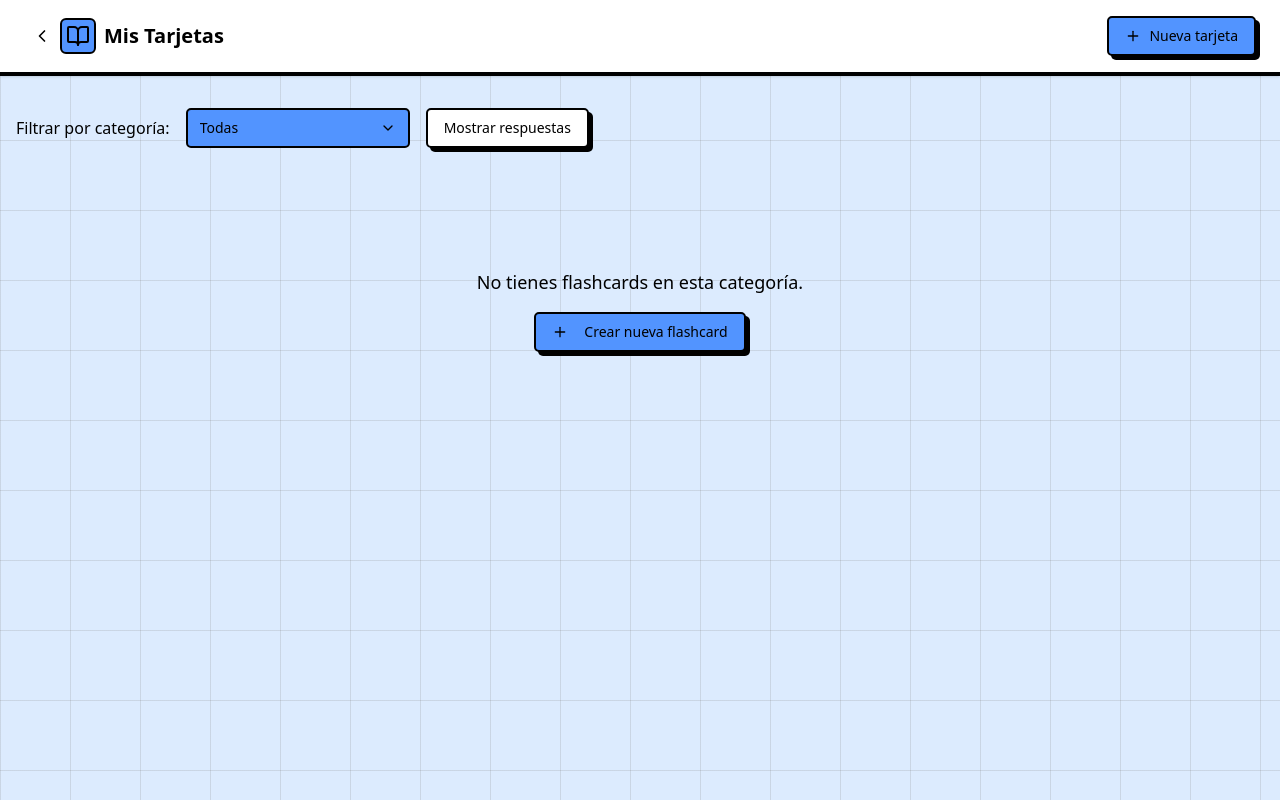
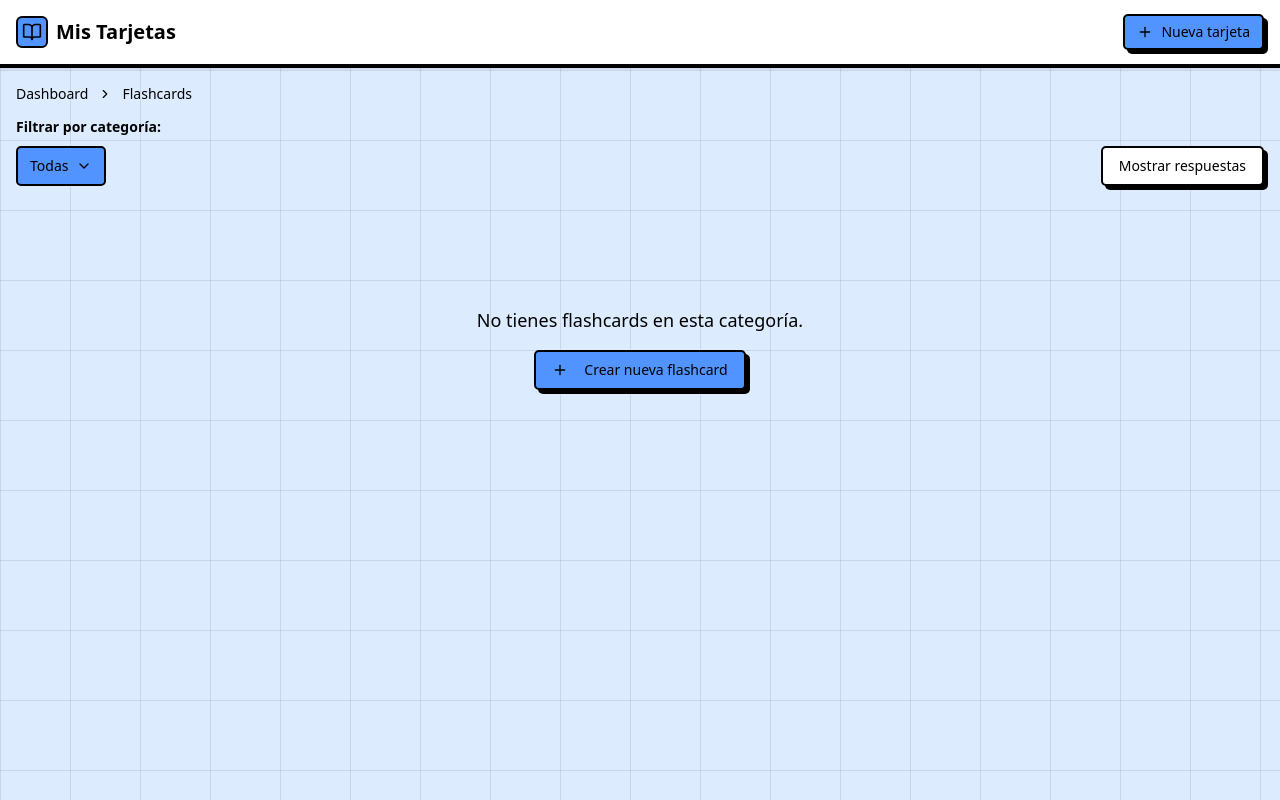
Before and after one commit to Garcia0404/StudIA, a Next.js app: page /flashcards in a window 1280 px wide. Built offline with nearby package versions, Linux system fonts and the light colour scheme.

Commit message:
improved UI and styles on flashcard page

```diff
--- a/src/app/dashboard/components/DashboardHeader.tsx
+++ b/src/app/dashboard/components/DashboardHeader.tsx
@@ -19,7 +19,7 @@ interface DashboardHeaderProps {
 
 export const DashboardHeader: React.FC<DashboardHeaderProps> = ({ user }) => (
   <header className="sticky top-0 z-50 bg-white border-b-4">
-    <div className="container mx-auto px-6 py-4">
+    <div className="container mx-auto px-4 py-4">
       <nav className="flex items-center justify-between">
         <Logo />
         <div className="flex items-center space-x-4">
--- a/src/app/flashcards/components/FlashcardFilters.tsx
+++ b/src/app/flashcards/components/FlashcardFilters.tsx
@@ -1,4 +1,5 @@
 import { Button } from "@/components/ui/button";
+import { Label } from "@/components/ui/label";
 import {
   Select,
   SelectContent,
@@ -23,10 +24,11 @@ export function FlashcardFilters({
   handleShowAnswers,
 }: FlashcardFiltersProps) {
   return (
-    <div className="container mx-auto px-4 mt-8 flex flex-col sm:flex-row items-center gap-4">
-      <span className="font-medium">Filtrar por categoría:</span>
+    <div className="container mx-auto px-4 mt-4 flex flex-wrap items-end gap-4 justify-between">
+      <div className="flex flex-col gap-3">
+        <Label>Filtrar por categoría:</Label>
         <Select value={selectedCategory} onValueChange={setSelectedCategory}>
-        <SelectTrigger className="w-56">
+          <SelectTrigger className="w-max">
             <SelectValue />
           </SelectTrigger>
           <SelectContent>
@@ -37,8 +39,9 @@ export function FlashcardFilters({
             ))}
           </SelectContent>
         </Select>
+      </div>
       <Button
-        variant={showAnswers ? "default" : "neutral"}
+        variant={showAnswers ? "noShadow" : "neutral"}
         onClick={handleShowAnswers}
       >
         {showAnswers ? "Ocultar respuestas" : "Mostrar respuestas"}
--- a/src/app/flashcards/components/FlashcardHeader.tsx
+++ b/src/app/flashcards/components/FlashcardHeader.tsx
@@ -1,26 +1,25 @@
 import Link from "next/link";
-import { BookOpen, ChevronLeft, Plus } from "@/lib/icons";
+import { BookOpen, Plus } from "@/lib/icons";
 import { Button } from "@/components/ui/button";
 
 export function FlashcardHeader() {
   return (
     <header className="sticky top-0 z-10 bg-white border-b-4 shadow-sm">
-      <div className="container mx-auto px-6 py-2.5 flex justify-between items-center">
+      <div className="container mx-auto px-4 py-3.5 flex justify-between items-center">
         <Link
           href="/dashboard"
-          className="flex items-center p-2 gap-2 rounded-lg"
+          className="flex items-center gap-2 rounded-lg"
         >
-          <ChevronLeft className="size-5" />
           <div className="flex items-center space-x-2">
             <div className="border-2 bg-main p-1 rounded-md">
-              <BookOpen className="h-6 w-6" />
+              <BookOpen className="size-5" />
             </div>
             <span className="text-xl font-bold">
               <span className="max-sm:hidden">Mis</span> Tarjetas
             </span>
           </div>
         </Link>
-        <Button asChild>
+        <Button asChild size="sm">
           <Link href="/flashcards/create" className="flex gap-2">
             <Plus className="w-4 h-4" />
             <span className="max-sm:hidden">Nueva tarjeta</span>
--- a/src/app/flashcards/page.tsx
+++ b/src/app/flashcards/page.tsx
@@ -8,6 +8,13 @@ import { FlashcardGrid } from "./components/FlashcardGrid";
 import { Button } from "@/components/ui/button";
 import Link from "next/link";
 import { Plus } from "@/lib/icons";
+import {
+  Breadcrumb,
+  BreadcrumbItem,
+  BreadcrumbLink,
+  BreadcrumbList,
+  BreadcrumbSeparator,
+} from "@/components/ui/breadcrumb";
 
 export default function FlashcardsPage() {
   const { cards } = useGlobalStore();
@@ -35,6 +42,20 @@ export default function FlashcardsPage() {
   return (
     <div className="bg-[linear-gradient(to_right,#80808033_1px,transparent_1px),linear-gradient(to_bottom,#80808033_1px,transparent_1px)] bg-[size:70px_70px] min-h-screen">
       <FlashcardHeader />
+      <div className="container mx-auto">
+        <Breadcrumb className="px-4 pt-4">
+          <BreadcrumbList>
+            <BreadcrumbItem>
+              <BreadcrumbLink href="/dashboard">Dashboard</BreadcrumbLink>
+            </BreadcrumbItem>
+            <BreadcrumbSeparator />
+            <BreadcrumbItem>
+              <BreadcrumbLink>Flashcards</BreadcrumbLink>
+            </BreadcrumbItem>
+          </BreadcrumbList>
+        </Breadcrumb>
+      </div>
+
       <FlashcardFilters
         categories={categories}
         selectedCategory={selectedCategory}
--- /dev/null
+++ b/src/components/ui/breadcrumb.tsx
@@ -0,0 +1,106 @@
+import { Slot } from "@radix-ui/react-slot"
+import { ChevronRight, MoreHorizontal } from "lucide-react"
+
+import * as React from "react"
+
+import { cn } from "@/lib/utils"
+
+function Breadcrumb({ ...props }: React.ComponentProps<"nav">) {
+  return <nav data-slot="breadcrumb" aria-label="breadcrumb" {...props} />
+}
+
+function BreadcrumbList({ className, ...props }: React.ComponentProps<"ol">) {
+  return (
+    <ol
+      data-slot="breadcrumb-list"
+      className={cn(
+        "flex flex-wrap items-center gap-1.5 text-sm font-base break-words text-foreground sm:gap-2.5",
+        className,
+      )}
+      {...props}
+    />
+  )
+}
+
+function BreadcrumbItem({ className, ...props }: React.ComponentProps<"li">) {
+  return (
+    <li
+      data-slot="breadcrumb-item"
+      className={cn("inline-flex items-center gap-1.5", className)}
+      {...props}
+    />
+  )
+}
+
+function BreadcrumbLink({
+  asChild,
+  className,
+  ...props
+}: React.ComponentProps<"a"> & {
+  asChild?: boolean
+}) {
+  const Comp = asChild ? Slot : "a"
+
+  return (
+    <Comp data-slot="breadcrumb-link" className={cn(className)} {...props} />
+  )
+}
+
+function BreadcrumbPage({ className, ...props }: React.ComponentProps<"span">) {
+  return (
+    <span
+      data-slot="breadcrumb-page"
+      role="link"
+      aria-disabled="true"
+      aria-current="page"
+      className={cn(className)}
+      {...props}
+    />
+  )
+}
+
+function BreadcrumbSeparator({
+  children,
+  className,
+  ...props
+}: React.ComponentProps<"li">) {
+  return (
+    <li
+      data-slot="breadcrumb-separator"
+      role="presentation"
+      aria-hidden="true"
+      className={cn("[&>svg]:size-3.5", className)}
+      {...props}
+    >
+      {children ?? <ChevronRight />}
+    </li>
+  )
+}
+
+function BreadcrumbEllipsis({
+  className,
+  ...props
+}: React.ComponentProps<"span">) {
+  return (
+    <span
+      data-slot="breadcrumb-ellipsis"
+      role="presentation"
+      aria-hidden="true"
+      className={cn("flex size-9 items-center justify-center", className)}
+      {...props}
+    >
+      <MoreHorizontal className="size-4" />
+      <span className="sr-only">More</span>
+    </span>
+  )
+}
+
+export {
+  Breadcrumb,
+  BreadcrumbList,
+  BreadcrumbItem,
+  BreadcrumbLink,
+  BreadcrumbPage,
+  BreadcrumbSeparator,
+  BreadcrumbEllipsis,
+}
```
Lines whose indentation alone changed are shown as unchanged.
